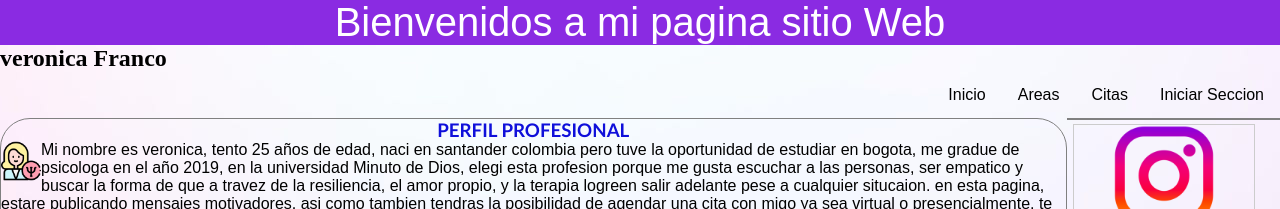
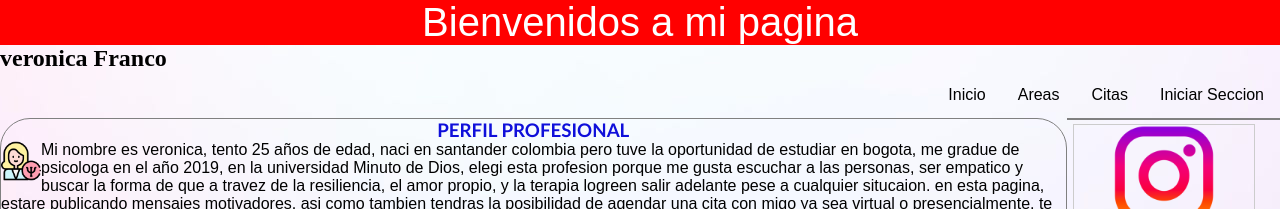
Before and after one commit to AnaFranco26/Consultorio, a plain HTML site: page index.html in a window 1280 px wide. Shown: the top 209 px of the page. Drawn offline with Linux system fonts and the light colour scheme.

Commit message:
color rojo header

```diff
--- a/css/css.css
+++ b/css/css.css
@@ -18,7 +18,7 @@
    font-style:initial;
   /* text-shadow: 5px 2px 4px rgb(243, 242, 247);*/
    text-align: center;
-   background-color: #8a2be2;
+   background-color: red;
    color: white;
   }
 
--- a/index.html
+++ b/index.html
@@ -13,7 +13,7 @@
 
 <div id="div-container">
   <div id="div-header" class="row">
-<header id="header" >Bienvenidos a mi pagina sitio Web</header>
+<header id="header" >Bienvenidos a mi pagina</header>
  <h2>veronica Franco</h2>
 <body>
   </div>
```
